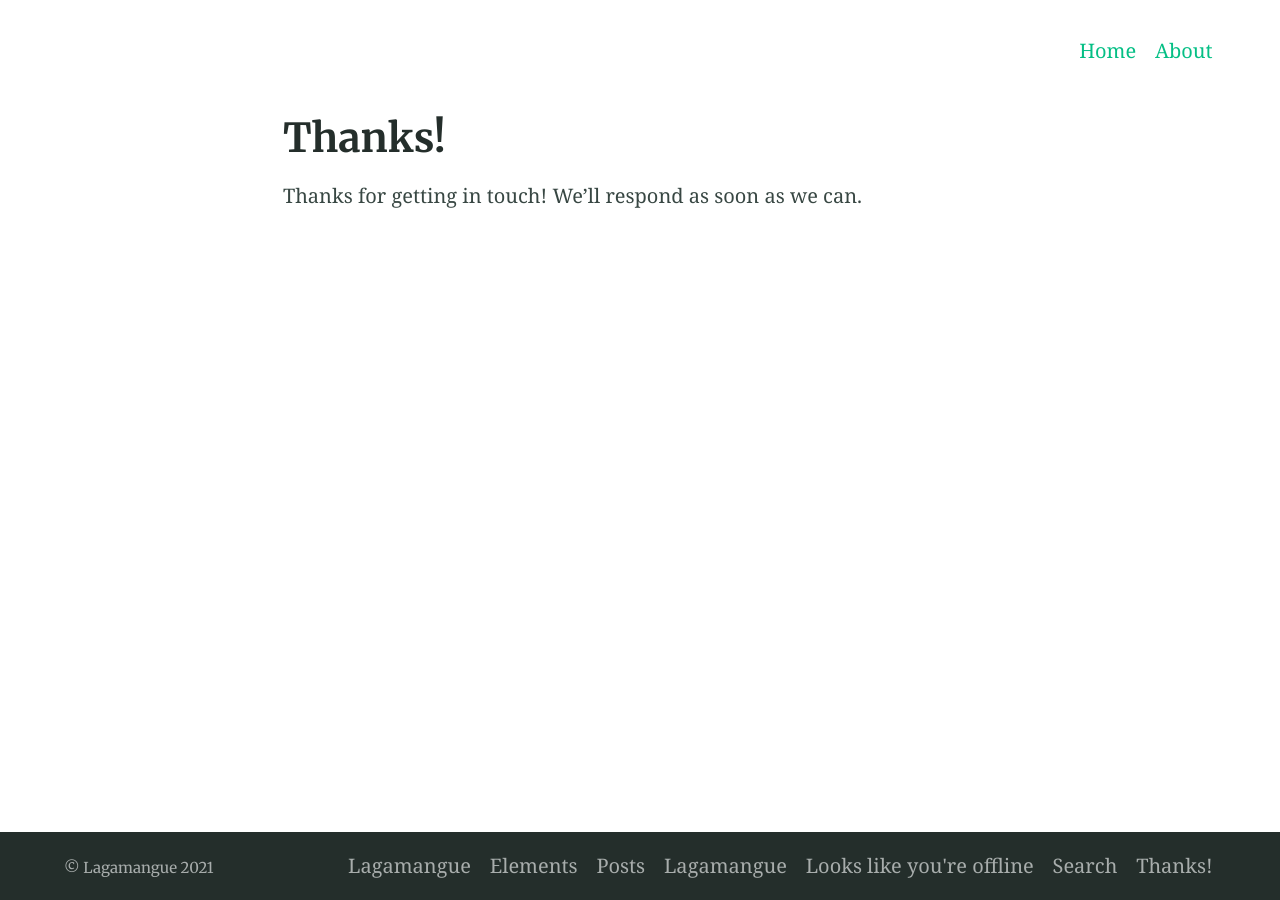
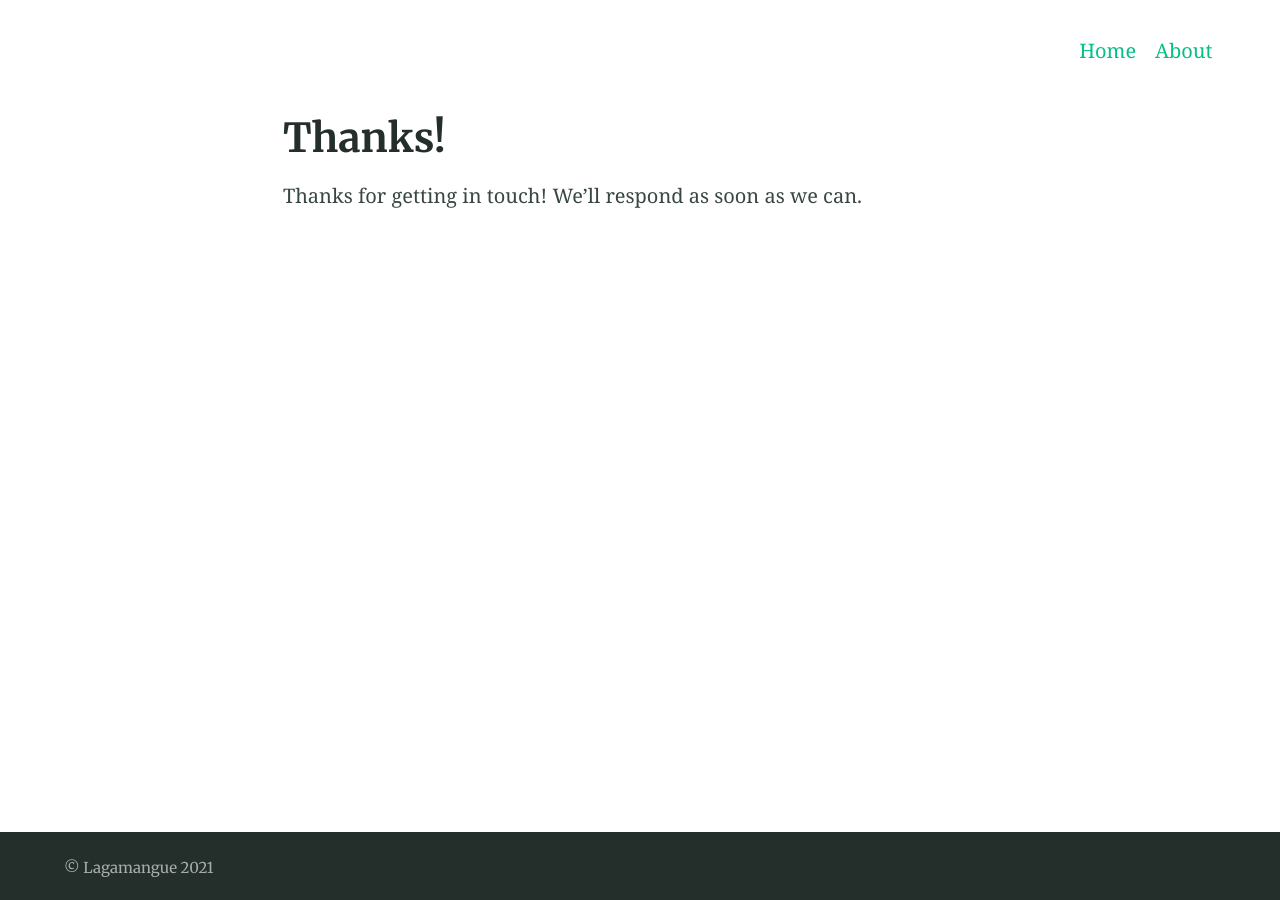
Before and after one commit to lagamangue/lagamangue.github.io, a Jekyll site: the page built from thanks.md, in a window 1280 px wide. Built offline with Jekyll 4.4.1, drawn with Linux system fonts in a browser that asks for light colours; part of the change alters nothing that is shown.

```diff
--- a/_config.yml
+++ b/_config.yml
@@ -134,9 +134,9 @@ navigation_header:
 #- title: Fork Alembic
 #  url: https://github.com/daviddarnes/alembic
 
-#navigation_footer:
-#- title:
-#  url: https://darn.es
+navigation_footer:
+- title:
+  url: https://darn.es
 
 social_links: # Appears in sidebar. Set the urls then uncomment and comment out as desired
  # Twitter: https://twitter.com/DavidDarnes
```
